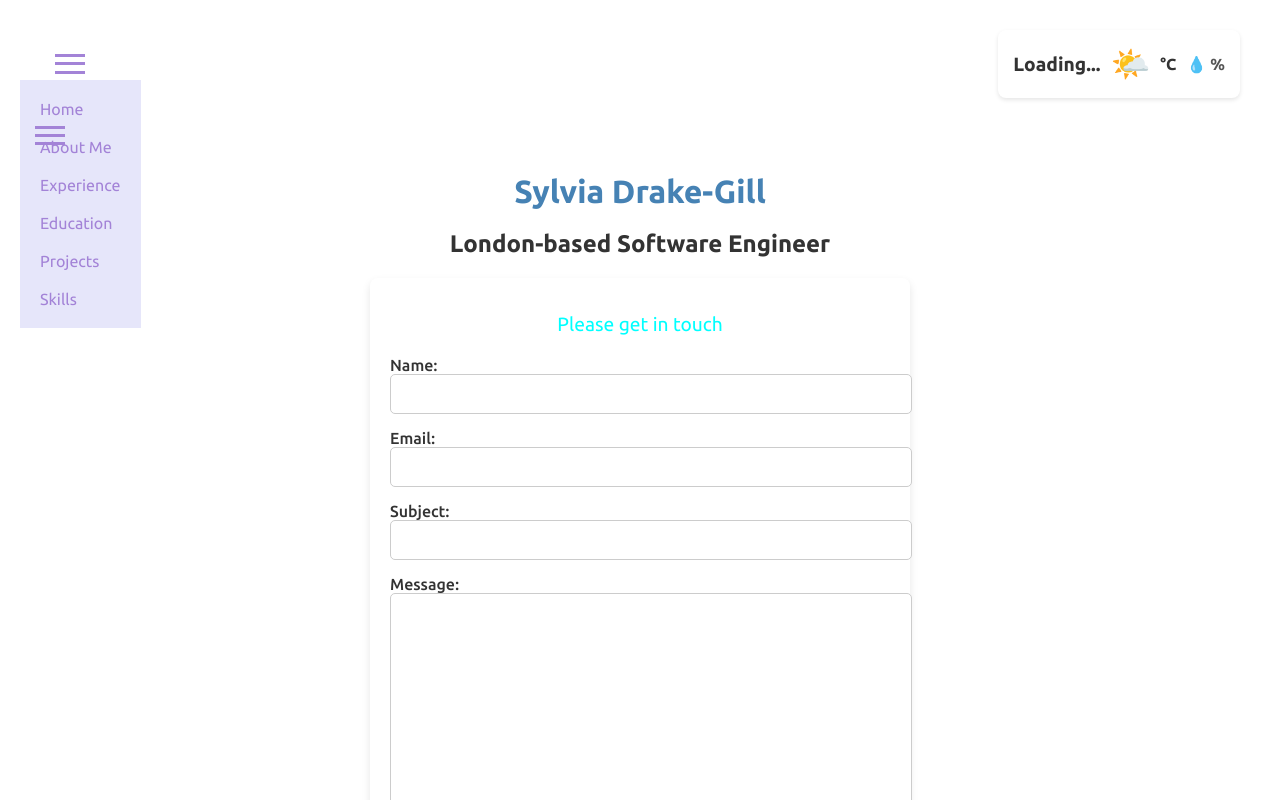
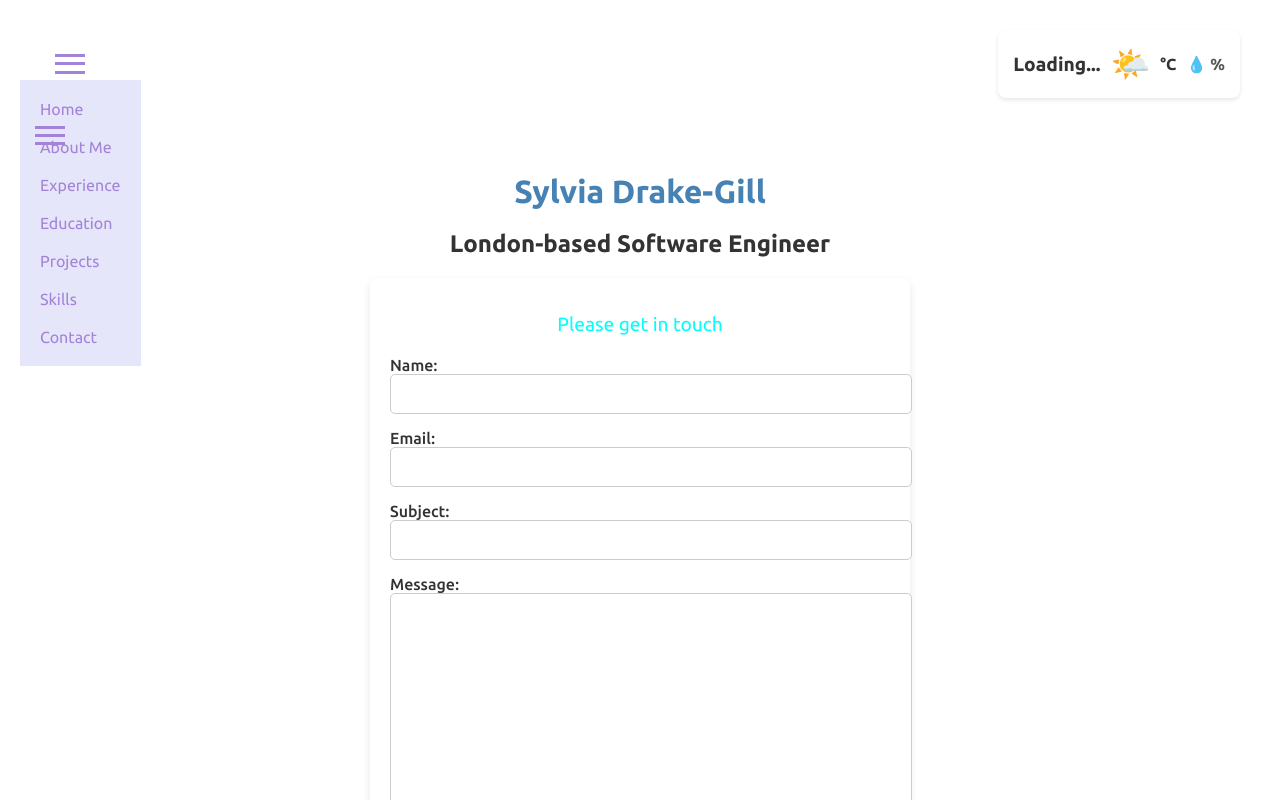
Before and after one commit to sdg877/react_portfolio, a React (Create React App) app: page /contact in a window 1280 px wide. Both pictures are taken after a click on the element 70 px from the left and 64 px from the top of the page. Shown: the top 800 px of the page. Built offline with nearby package versions, Linux system fonts and the light colour scheme; no server answers; a web font is replaced by a local one.

Commit message:
Navbar removed from homepage

```diff
--- a/src/components/NavBar.jsx
+++ b/src/components/NavBar.jsx
@@ -6,6 +6,8 @@ const NavBar = () => {
   const location = useLocation();
   const currentPath = location.pathname;
   const [isMenuOpen, setIsMenuOpen] = useState(false);
+
+  if (currentPath === '/') return null;
 
   const links = [
     { path: '/', label: 'Home' },
@@ -29,13 +31,16 @@ const NavBar = () => {
         <div className={`line ${isMenuOpen ? 'active' : ''}`}></div>
       </div>
       <div className={`nav-links ${isMenuOpen ? 'active' : ''}`}>
-        {links
-          .filter(link => link.path !== currentPath)
-          .map(link => (
-            <Link key={link.path} to={link.path} className="nav-link" onClick={() => setIsMenuOpen(false)}>
-              {link.label}
-            </Link>
-          ))}
+        {links.map(link => (
+          <Link
+            key={link.path}
+            to={link.path}
+            className={`nav-link ${link.path === currentPath ? 'active' : ''}`}
+            onClick={() => setIsMenuOpen(false)}
+          >
+            {link.label}
+          </Link>
+        ))}
       </div>
     </nav>
   );
```
